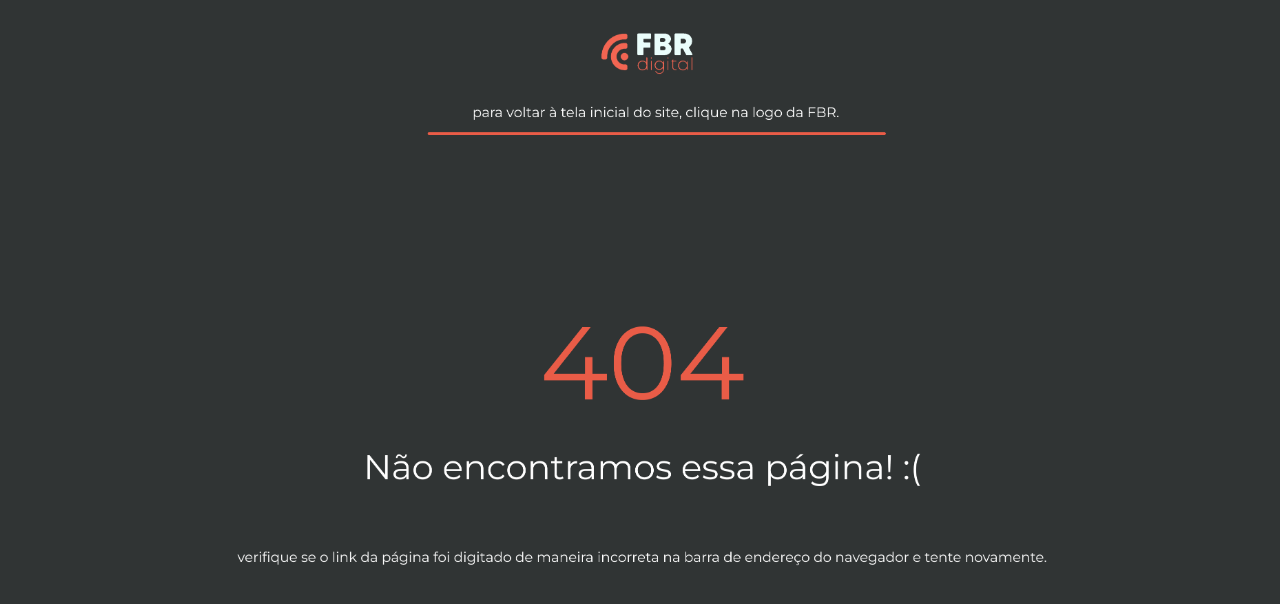
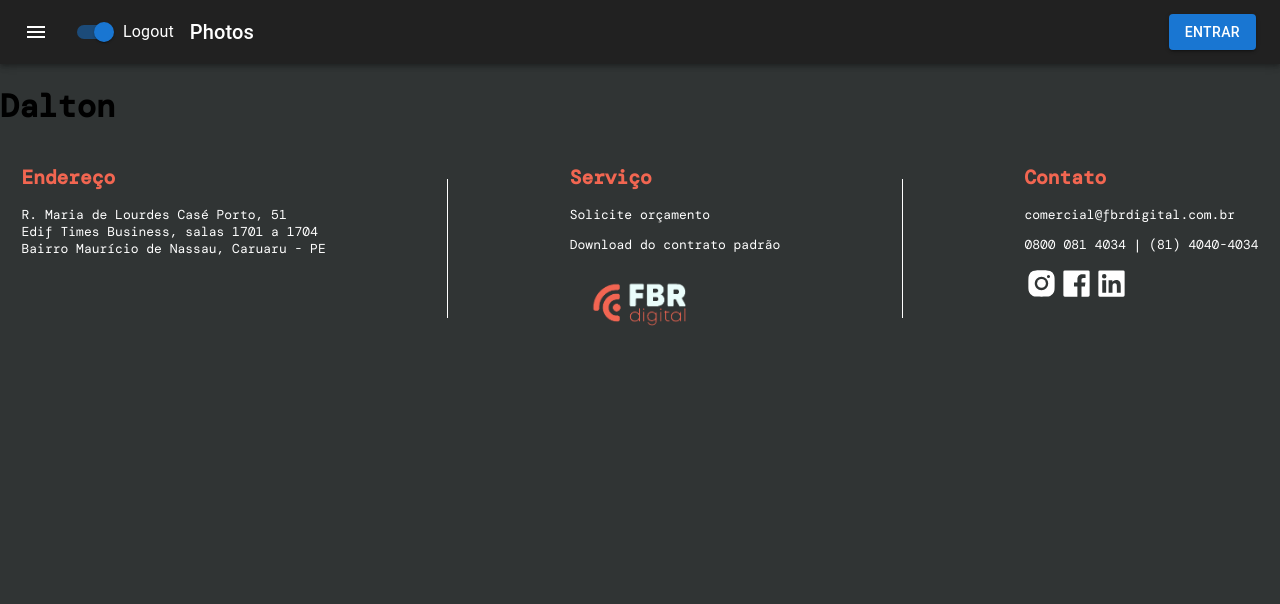
Before and after one commit to EliasJunior2610/fbr-digital, a React (Vite) app in the folder FBR Digital Projeto/: page /perfil in a window 1280 px wide. Before the commit this address had no page. Shown: the top 604 px of the page. Built offline with nearby package versions, Linux system fonts and the light colour scheme; a web font is replaced by a local one.

Commit message:
profile initial

```diff
--- /dev/null
+++ b/FBR Digital Projeto/src/components/Profile/Profile.tsx
@@ -0,0 +1,22 @@
+import { useEffect } from "react";
+import Footer from "../Footer/Footer";
+import Header from "../Header/header";
+import "./Profile.css";
+
+export default function Profile() {
+  useEffect(() => {
+    document.title = "FBR Digital";
+  }, []);
+
+  return (
+    <>
+      <Header />
+      <div id="perfil">
+        <div id="perfil-item">
+          <h1>Dalton</h1>
+        </div>
+      </div>
+      <Footer />
+    </>
+  );
+}
--- a/FBR Digital Projeto/src/main.tsx
+++ b/FBR Digital Projeto/src/main.tsx
@@ -17,6 +17,7 @@ import MainScreen from "./components/MainScreen/MainScreen.tsx";
 import Carrosel from "./components/MainScreen/Carrossel/Carrossel.tsx";
 import MainProvider from "./components/MainScreenProvider/MainScreenProvider.tsx";
 import MainScreenFBR from "./components/MainScreenFBR/MainScreenFBR.tsx";
+import Profile from "./components/Profile/Profile.tsx";
 
 const rotas = createBrowserRouter([
   {
@@ -76,6 +77,10 @@ const rotas = createBrowserRouter([
     path: "/FBR",
     element: <MainScreenFBR />,
   },
+  {
+    path: "/perfil",
+    element: <Profile />,
+  },
 ]);
 
 createRoot(document.getElementById("root")!).render(
```
Also changed, not shown: FBR Digital Projeto/src/components/Profile/Profile.css (added).
